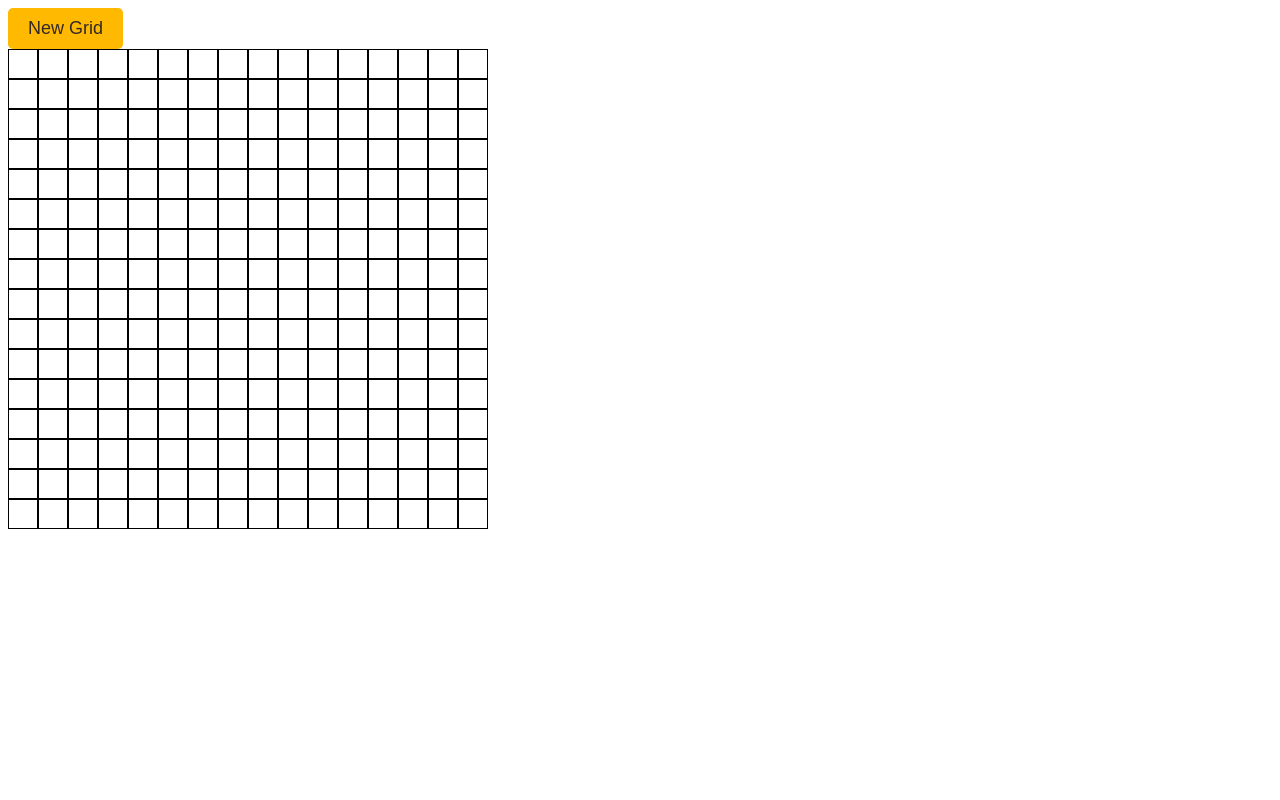
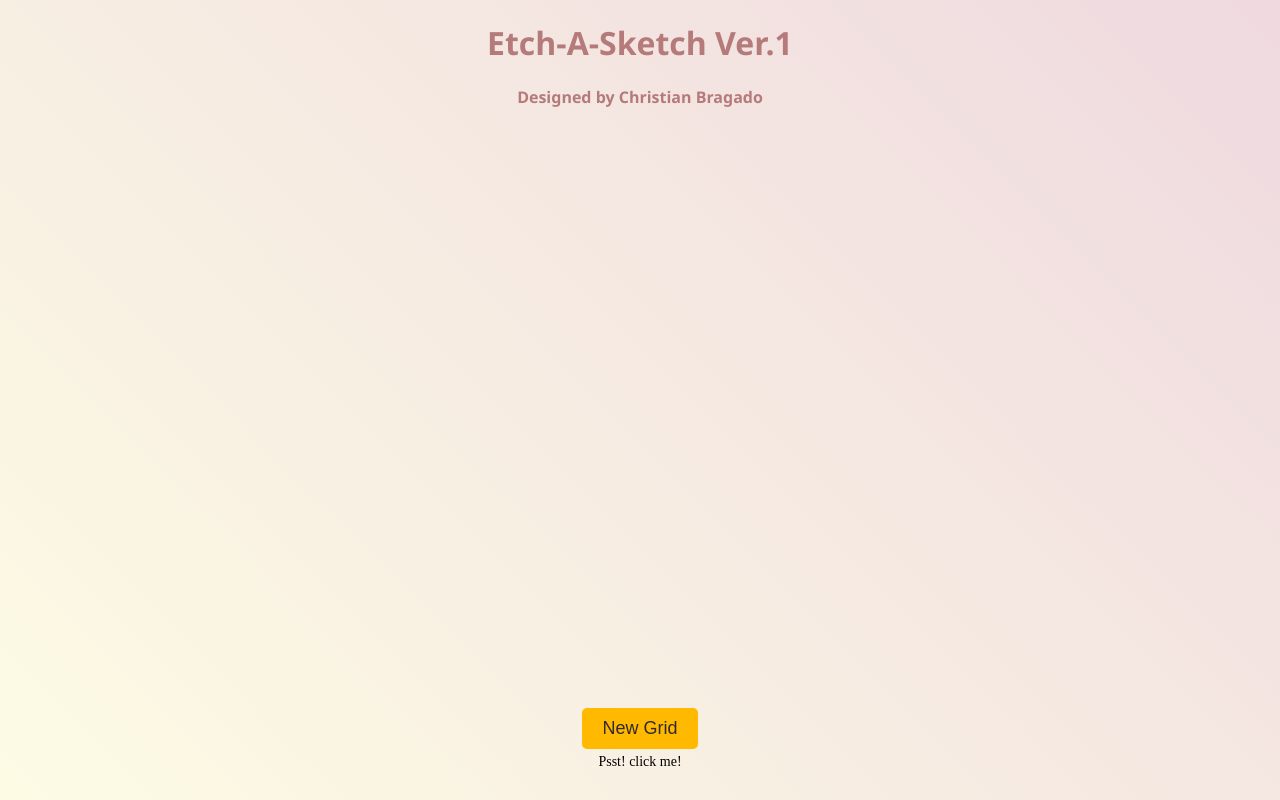
Before and after one commit to ChristianBragado/etch-a-sketch-project, a plain HTML site: page index.html in a window 1280 px wide. Drawn offline with Linux system fonts and the light colour scheme.

Commit message:
added some color and style - finished!

```diff
--- a/index.html
+++ b/index.html
@@ -7,12 +7,17 @@
     <link rel="stylesheet" href="style.css">
     <script src="main.js" defer></script>
     <title>Etch-A-Sketch</title>
+
 </head>
 <body>
 
-    <button id="new-grid-button">New Grid</button>
+    <h1>Etch-A-Sketch Ver.1</h1>
+    <h4>Designed by Christian Bragado</h4>
 
     <div id="container"></div>
 
+  <button class="new-grid-button">New Grid</button>
+
 </body>
+<footer>Psst! click me!</footer>
 </html>
--- a/main.js
+++ b/main.js
@@ -1,5 +1,5 @@
 const container = document.querySelector('#container');
-const button = document.getElementById('new-grid-button')
+const button = document.querySelector('.new-grid-button')
 
 button.addEventListener('click', function() {
     let squaresPerSide = parseInt(prompt("Enter the number of squares per side (maximum 32):"));
@@ -12,9 +12,10 @@ button.addEventListener('click', function() {
 
 function generateGrid(squaresPerSide) {
     // Clear the existing grid
-    while (container.firstChild) {
-        container.removeChild(container.firstChild);
+    if (container.hasChildNodes()) {
+        container.innerHTML = ''
     }
+
 
      // Set the dimensions of the container based on the number of squares per side
      let containerSize = squaresPerSide * 30;
@@ -32,16 +33,3 @@ function generateGrid(squaresPerSide) {
          });
      }
  }
-
-for (let i = 0; i < 16 * 16; i++) {
-    const div = document.createElement('div');
-    div.classList.add('grid-square');
-    container.appendChild(div);
-
-}
-
-const divs = document.querySelectorAll('.grid-square')
-
-divs.forEach(div => div.addEventListener('mouseover', function(e) {
-    this.classList.add('colored')
-}))
--- a/style.css
+++ b/style.css
@@ -1,8 +1,35 @@
+html::before {
+  content: "";
+  position: fixed;
+  width: 100%;
+  height: 100%;
+  background-image: linear-gradient(45deg, #f3ec78, #af4261);
+  background-size: 100% 100%;
+  opacity: 0.2;
+  z-index: -1;
+}
+
+h1 {
+  text-align: center;
+  font-family:'Segoe UI', Tahoma, Geneva, Verdana, sans-serif;
+  color:#b57a7a;
+}
+
+h4 {
+  text-align: center;
+  font-family: 'Segoe UI', Tahoma, Geneva, Verdana, sans-serif;
+  color: #b57a7a;
+}
+
 #container {
     display: flex;
     flex-wrap: wrap-reverse;
     width: 480px;
     height: 480px;
+    margin-left: auto;
+    margin-right: auto;
+    margin-top: 100px;
+    margin-bottom: 20px;
   }
   .grid-square {
     width: 28px;
@@ -14,7 +41,9 @@
     background-color: blue;
   }
 
-  #new-grid-button {
+  .new-grid-button {
+    display: flex;
+    flex-wrap: wrap;
     padding: 10px 20px;
     background-color: #FFB900;
     color: rgb(51, 41, 41);
@@ -22,4 +51,12 @@
     border: none;
     border-radius: 5px;
     cursor: pointer;
+    margin-left: auto;
+    margin-right: auto;
   }
+
+  footer {
+    text-align: center;
+    margin-top: 5px;
+    font-size: 14px;
+  }
```
